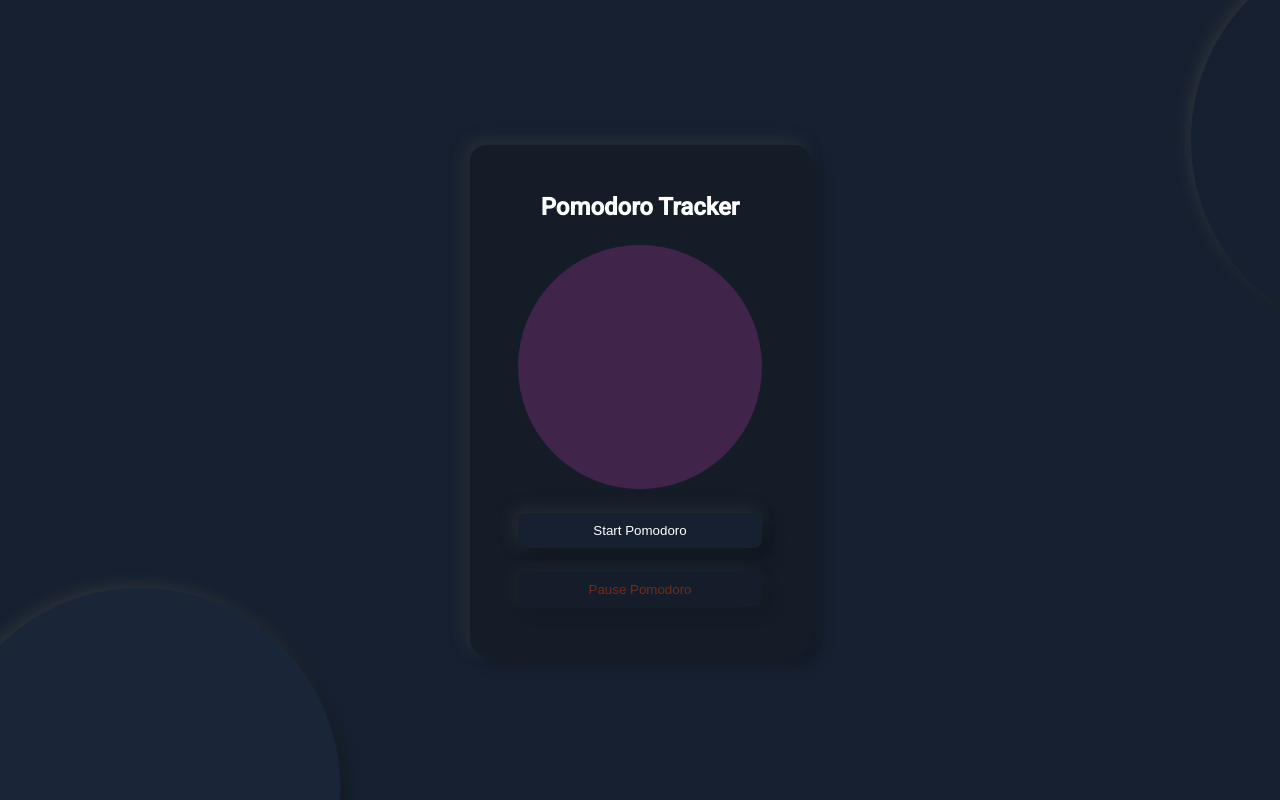
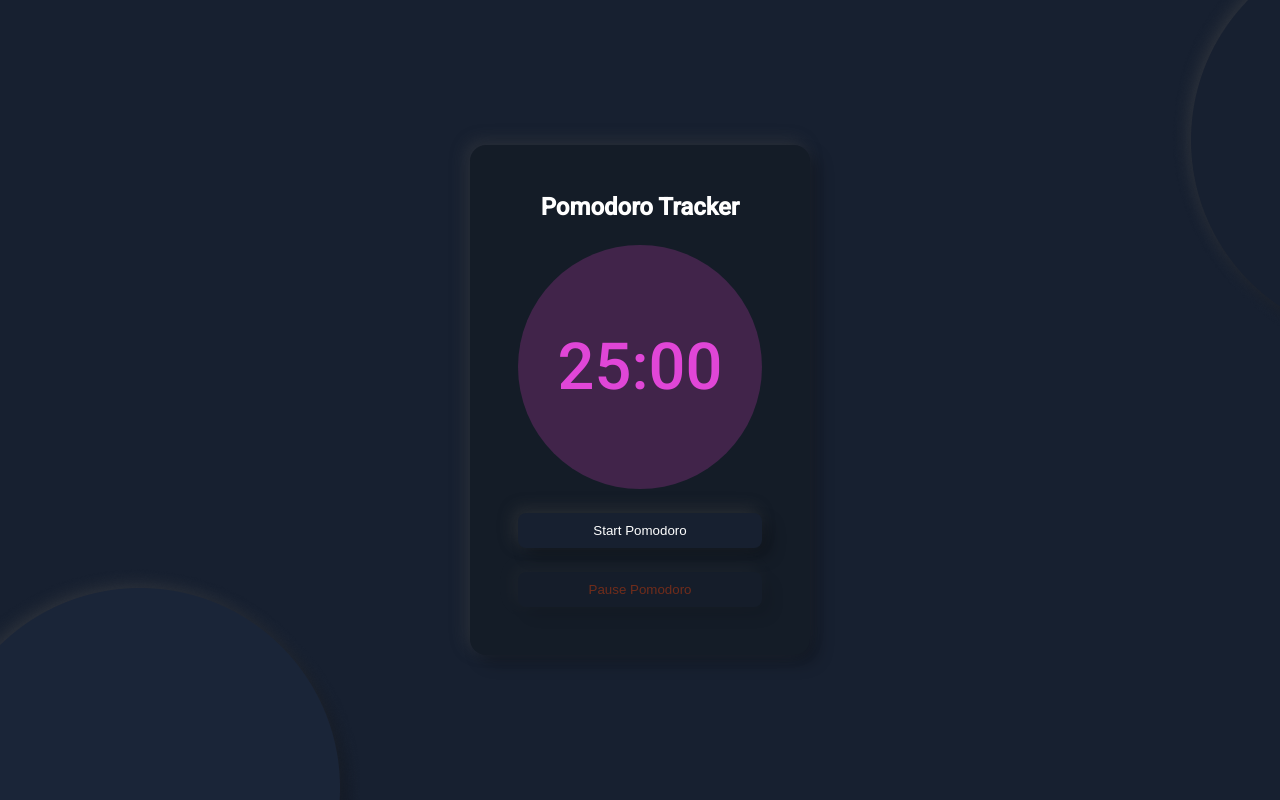
Before and after one commit to epontoni/pomodoro, a plain HTML site: page index.html in a window 1280 px wide. Drawn offline with Linux system fonts and the light colour scheme.

Commit message:
numeric timer

```diff
--- a/css/pomodoro.css
+++ b/css/pomodoro.css
@@ -42,6 +42,8 @@
 .pomodoro-timer {
     color: var(--pink);
     font-size: 4.0625rem;
+    text-align: center;
+    z-index: 20; /**/
 }
 
 .circle {
@@ -49,6 +51,11 @@
     inline-size: 15.25rem;
     block-size: 15.25rem;
     border-radius: 50%;
+    /* cuidado con esto*/
+    display: flex;
+    flex-direction: column;
+    align-items: center;
+    justify-content: center;
 }
 
 .mask {
--- a/index.html
+++ b/index.html
@@ -15,12 +15,13 @@
         <h1>Pomodoro Tracker</h1>
         <div class="pomodoro-progress">
             <div class="circle">
+                <div class="pomodoro-timer">25:00</div>
                 <div class="mask">
                     <div class="fill"></div>
                 </div>
             </div>
+
             <!--
-            <div class="pomodoro-timer">25:00</div>
             <div class="pomodoro-addTime">1x</div>
             -->
         </div>
```
